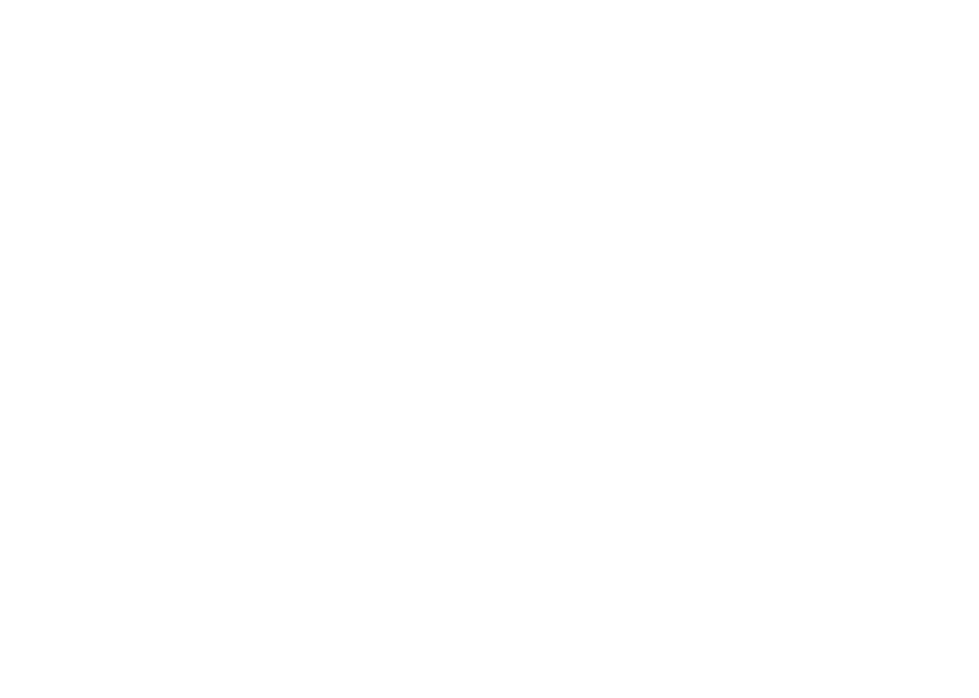
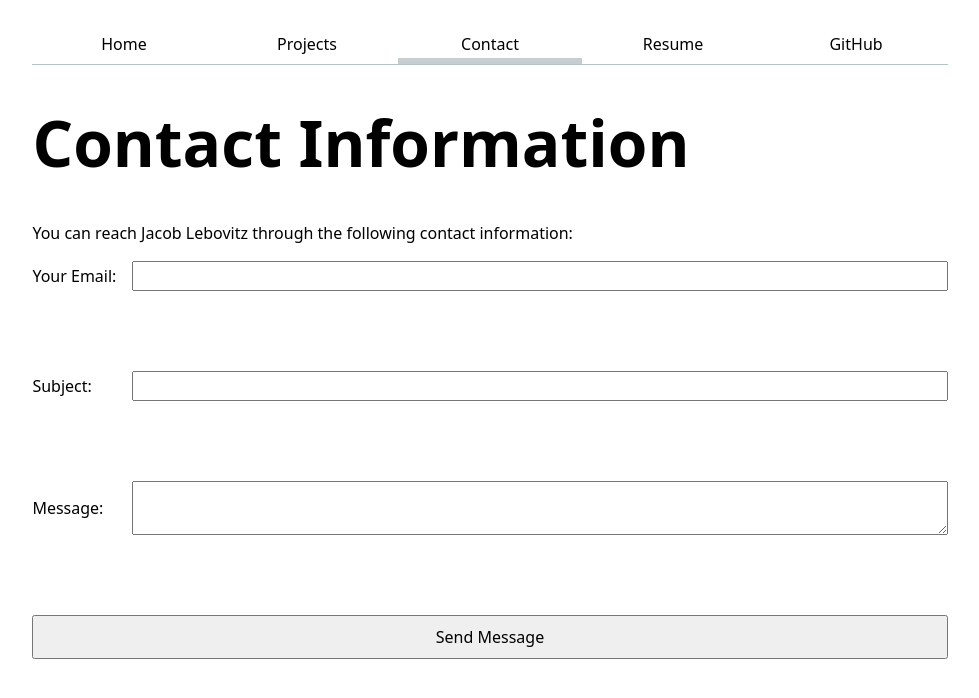
Before and after one commit to jacob-lebovitz/svelteportfolio, a SvelteKit app: page /contact in a window 1280 px wide. Shown: the top 698 px of the page, without its empty margins (150-1129 px from the left). Built offline with nearby package versions, Linux system fonts and the light colour scheme.

Commit message:
fixed nav
fixed nav

```diff
--- a/src/routes/contact/+page.svelte
+++ b/src/routes/contact/+page.svelte
@@ -1,3 +1,39 @@
 <svelte:head>
   <title>Contact me</title>
 </svelte:head>
+
+<nav>
+    <a href=".">Home</a>
+    <a href="projects">Projects</a>
+    <a class="current" href="contact">Contact</a>
+    <a href="resume">Resume</a>
+    <a href="https://github.com/jacob-lebovitz" target="_blank">GitHub</a>
+</nav>
+    <h1>Contact Information</h1>
+    <p>You can reach Jacob Lebovitz through the following contact information:</p>
+    <form action="mailto:107650576+jacob-lebovitz@users.noreply.github.com" method="GET">
+
+        <label>
+            Your Email:
+            <input name="email" type="email" required>
+        </label>
+
+        <br><br>
+
+        <label>
+            Subject:
+            <input name="subject">
+        </label>
+
+        <br><br>
+
+        <label>
+            Message:
+            <textarea name="body"></textarea>
+        </label>
+
+        <br><br>
+
+        <button>Send Message</button>
+
+    </form>
```
Also changed, not shown: src/routes/+page.svelte (+4 -4 lines), src/routes/projects/+page.svelte (+4 -4 lines), src/routes/resume/+page.svelte (+4 -4 lines).
